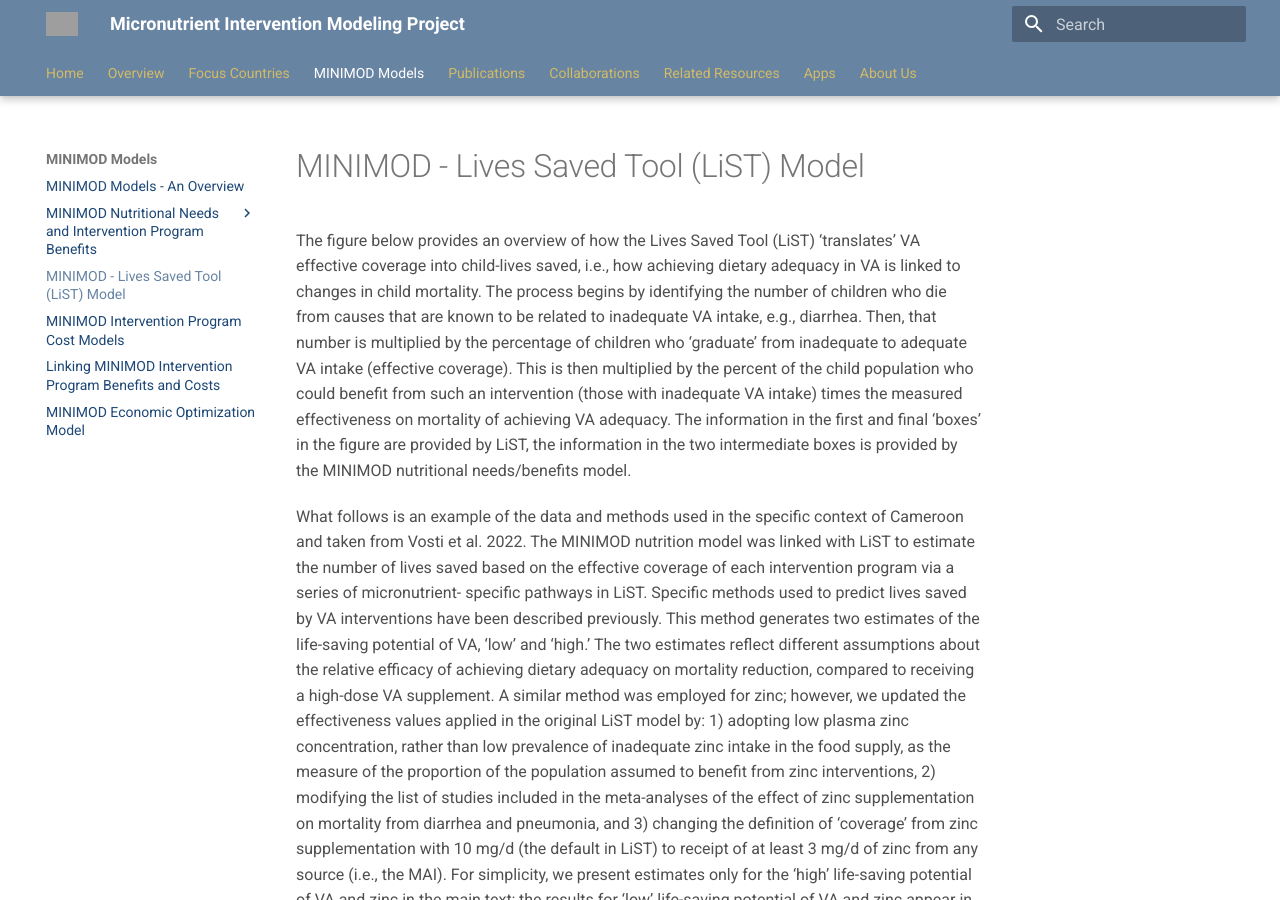
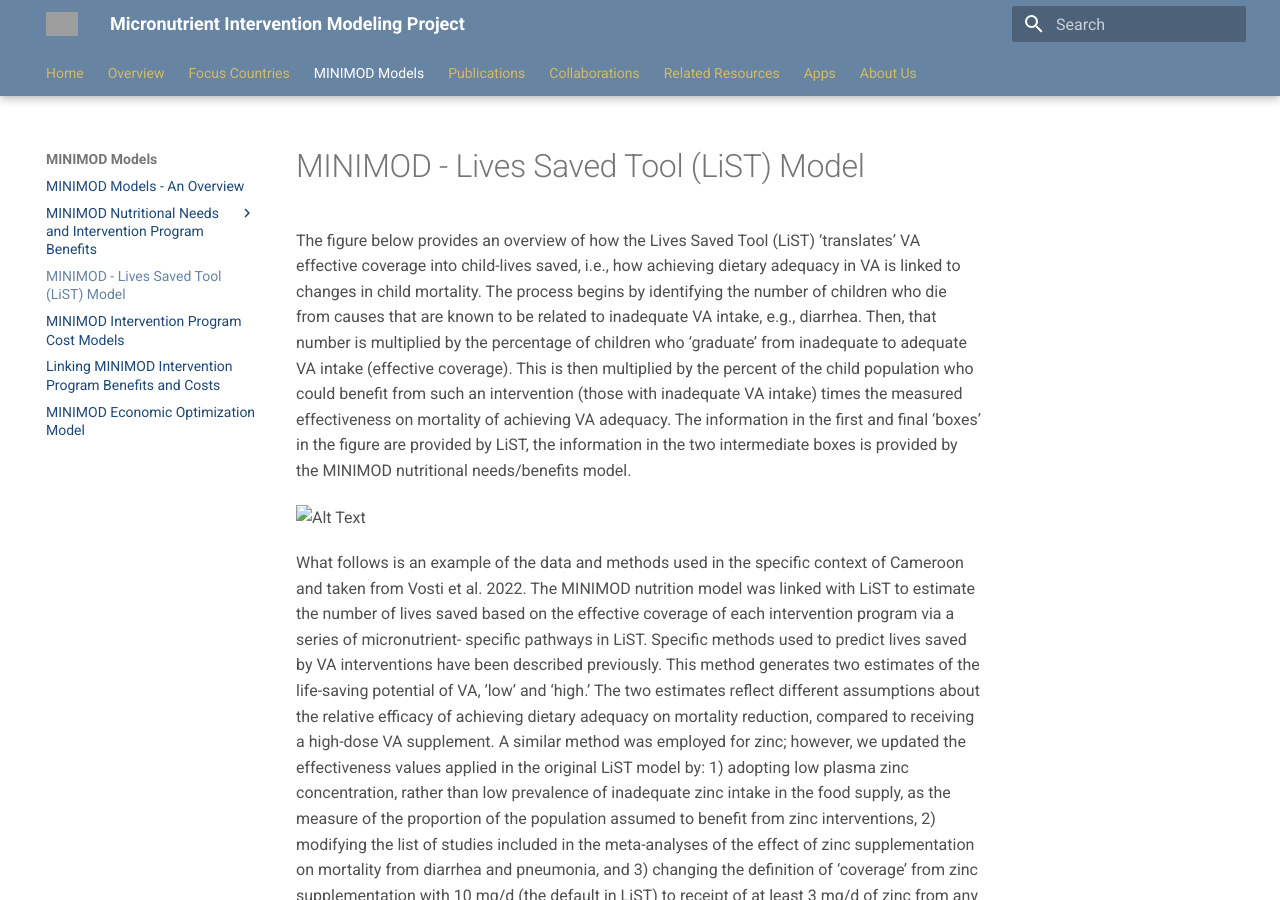
Before and after one commit to minimod-nutrition/minimod-website, an MkDocs documentation site: the page built from docs/minimod_models/minimod_list/minimod_list.md, in a window 1280 px wide and 900 px high. Built offline with MkDocs 1.6.1 and Material for MkDocs 9.7.7, drawn with Linux system fonts in a browser that asks for light colours; nearby versions of some CDN libraries; grey boxes are pictures that could not be loaded.

Commit message:
Update minimod_list.md

```diff
--- a/docs/minimod_models/minimod_list/minimod_list.md
+++ b/docs/minimod_models/minimod_list/minimod_list.md
@@ -8,6 +8,8 @@ intervention (those with inadequate VA intake) times the measured effectiveness
 achieving VA adequacy. The information in the first and final ‘boxes’ in the figure are provided by LiST,
 the information in the two intermediate boxes is provided by the MINIMOD nutritional needs/benefits
 model.
+
+![Alt Text](docs/pictures/LiST.png)
 
 What follows is an example of the data and methods used in the specific context of Cameroon and taken
 from Vosti et al. 2022. The MINIMOD nutrition model was linked with LiST to estimate the number of
```
